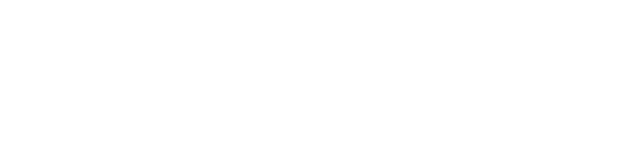
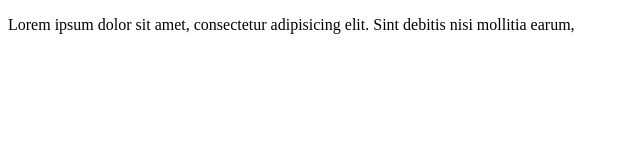
Before and after one commit to sanfree4333/market-pplg1, a plain HTML site: page index.html in a window 1280 px wide. Shown: the whole page, without its empty margins (0-640 px from the left). Drawn offline with Linux system fonts and the light colour scheme.

Commit message:
add a paragraph to index.html

```diff
--- a/index.html
+++ b/index.html
@@ -6,6 +6,6 @@
     <title>Document</title>
 </head>
 <body>
-
+    <p>Lorem ipsum dolor sit amet, consectetur adipisicing elit. Sint debitis nisi mollitia earum,</p>
 </body>
 </html>
```
